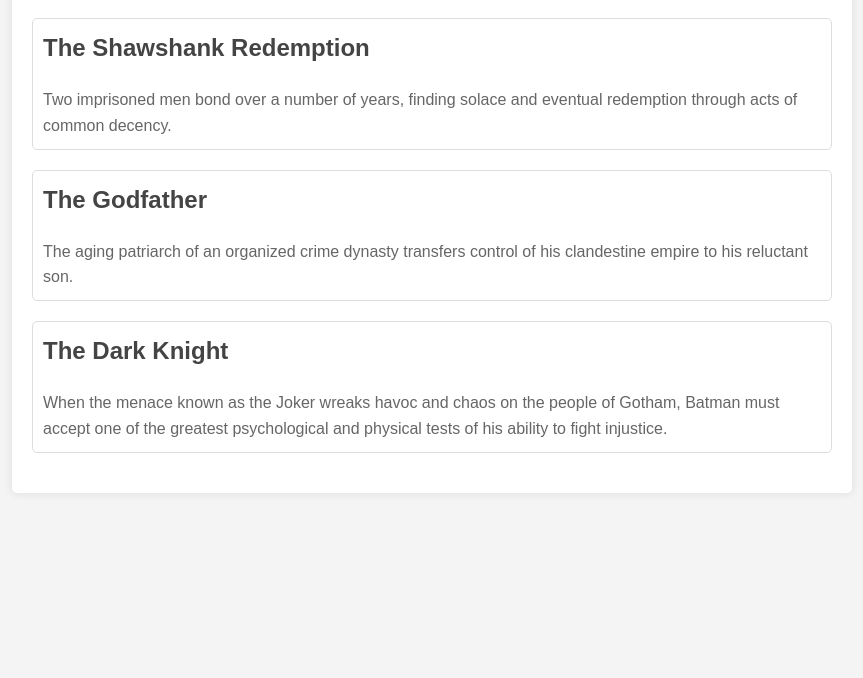
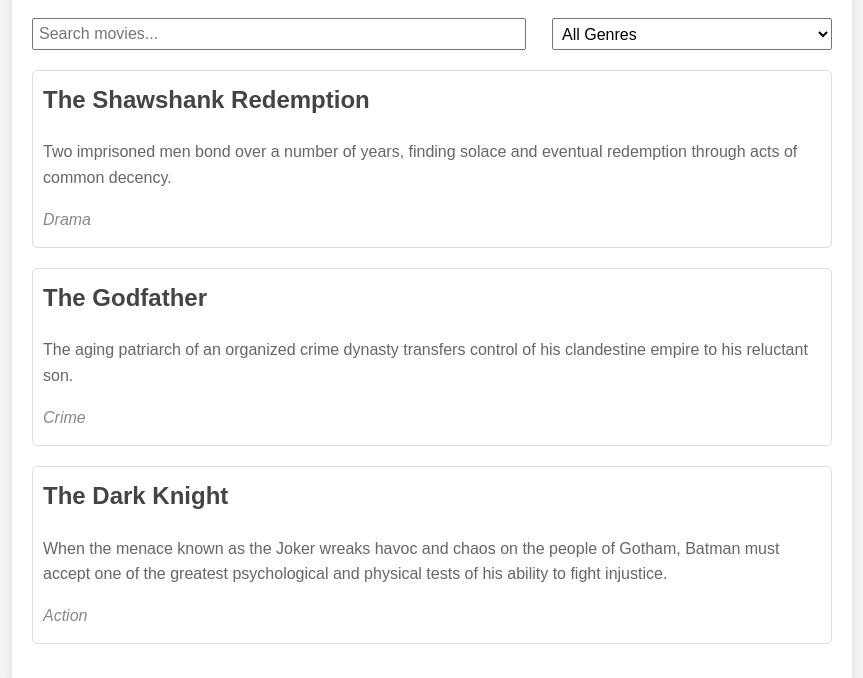
Before and after one commit to Nitish-Kumar-T/Movie-Recommendation-App, a plain HTML site: page index.html in a window 1280 px wide. Shown: the part 116-794 px from the top of the page, without its empty margins (208-1071 px from the left). Drawn offline with Linux system fonts and the light colour scheme.

Commit message:
Added search by name, filter by genre functionalities

```diff
--- a/index.html
+++ b/index.html
@@ -9,6 +9,15 @@
 <body>
     <div id="app">
         <h1>Movie Recommendations</h1>
+        <div id="filters">
+            <input type="text" id="search" placeholder="Search movies...">
+            <select id="genre-filter">
+                <option value="">All Genres</option>
+                <option value="Drama">Drama</option>
+                <option value="Crime">Crime</option>
+                <option value="Action">Action</option>
+            </select>
+        </div>
         <div id="movie-list"></div>
     </div>
     <script src="script.js"></script>
--- a/script.js
+++ b/script.js
@@ -1,22 +1,39 @@
 const movies = [
-    { title: "The Shawshank Redemption", description: "Two imprisoned men bond over a number of years, finding solace and eventual redemption through acts of common decency." },
-    { title: "The Godfather", description: "The aging patriarch of an organized crime dynasty transfers control of his clandestine empire to his reluctant son." },
-    { title: "The Dark Knight", description: "When the menace known as the Joker wreaks havoc and chaos on the people of Gotham, Batman must accept one of the greatest psychological and physical tests of his ability to fight injustice." },
+    { title: "The Shawshank Redemption", description: "Two imprisoned men bond over a number of years, finding solace and eventual redemption through acts of common decency.", genre: "Drama" },
+    { title: "The Godfather", description: "The aging patriarch of an organized crime dynasty transfers control of his clandestine empire to his reluctant son.", genre: "Crime" },
+    { title: "The Dark Knight", description: "When the menace known as the Joker wreaks havoc and chaos on the people of Gotham, Batman must accept one of the greatest psychological and physical tests of his ability to fight injustice.", genre: "Action" },
 ];
 
-function displayMovies() {
+function displayMovies(filteredMovies) {
     const movieList = document.getElementById("movie-list");
     movieList.innerHTML = "";
 
-    movies.forEach(movie => {
+    filteredMovies.forEach(movie => {
         const movieElement = document.createElement("div");
         movieElement.classList.add("movie");
         movieElement.innerHTML = `
             <h2>${movie.title}</h2>
             <p>${movie.description}</p>
+            <p class="genre">${movie.genre}</p>
         `;
         movieList.appendChild(movieElement);
     });
 }
 
-displayMovies();
+function filterMovies() {
+    const searchTerm = document.getElementById("search").value.toLowerCase();
+    const selectedGenre = document.getElementById("genre-filter").value;
+
+    const filteredMovies = movies.filter(movie => {
+        const matchesSearch = movie.title.toLowerCase().includes(searchTerm);
+        const matchesGenre = selectedGenre === "" || movie.genre === selectedGenre;
+        return matchesSearch && matchesGenre;
+    });
+
+    displayMovies(filteredMovies);
+}
+
+document.getElementById("search").addEventListener("input", filterMovies);
+document.getElementById("genre-filter").addEventListener("change", filterMovies);
+
+displayMovies(movies);
--- a/styles.css
+++ b/styles.css
@@ -20,6 +20,25 @@ h1 {
     color: #333;
 }
 
+#filters {
+    display: flex;
+    justify-content: space-between;
+    margin-bottom: 20px;
+}
+
+#search, #genre-filter {
+    padding: 5px;
+    font-size: 16px;
+}
+
+#search {
+    width: 60%;
+}
+
+#genre-filter {
+    width: 35%;
+}
+
 .movie {
     margin-bottom: 20px;
     padding: 10px;
@@ -33,6 +52,11 @@ h1 {
 }
 
 .movie p {
-    margin-bottom: 0;
+    margin-bottom: 5px;
     color: #666;
 }
+
+.movie .genre {
+    font-style: italic;
+    color: #888;
+}
```
